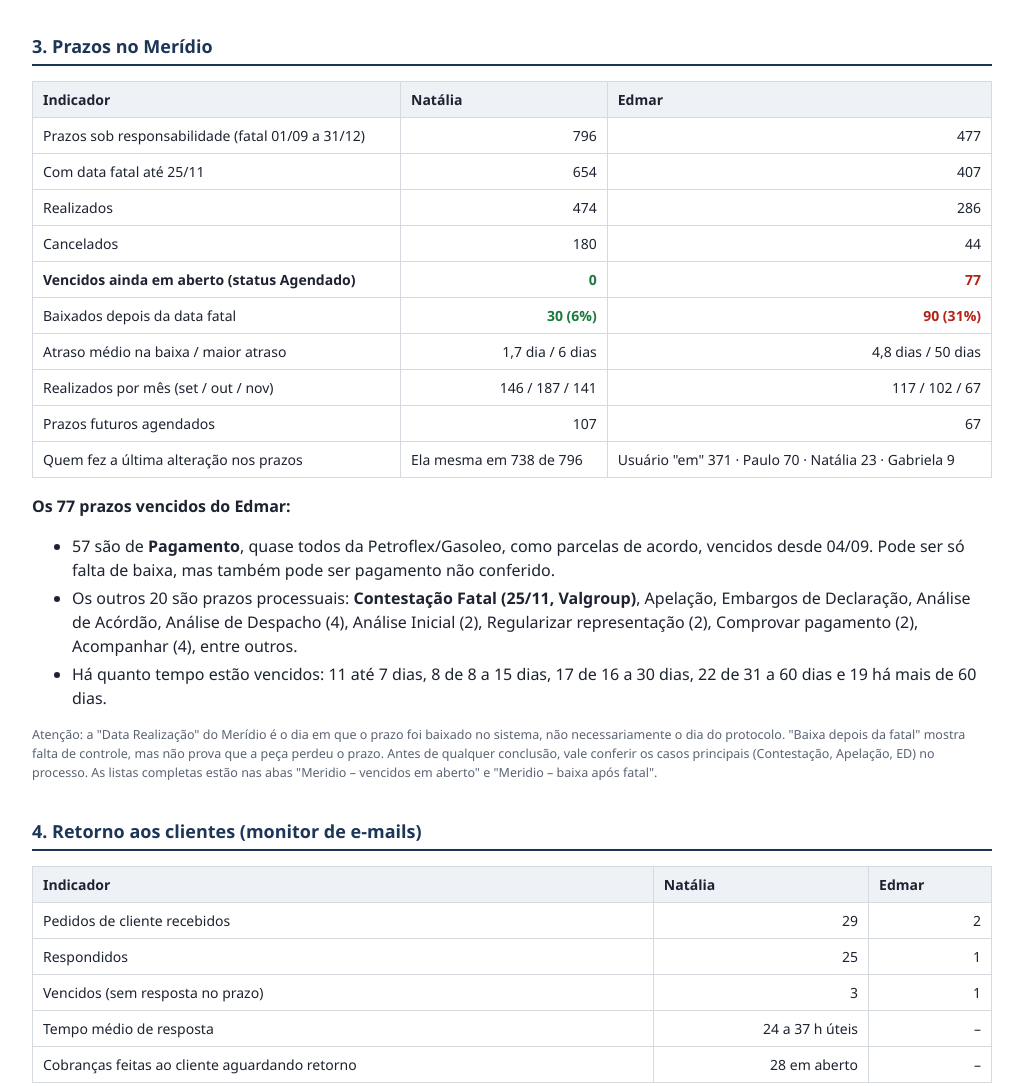
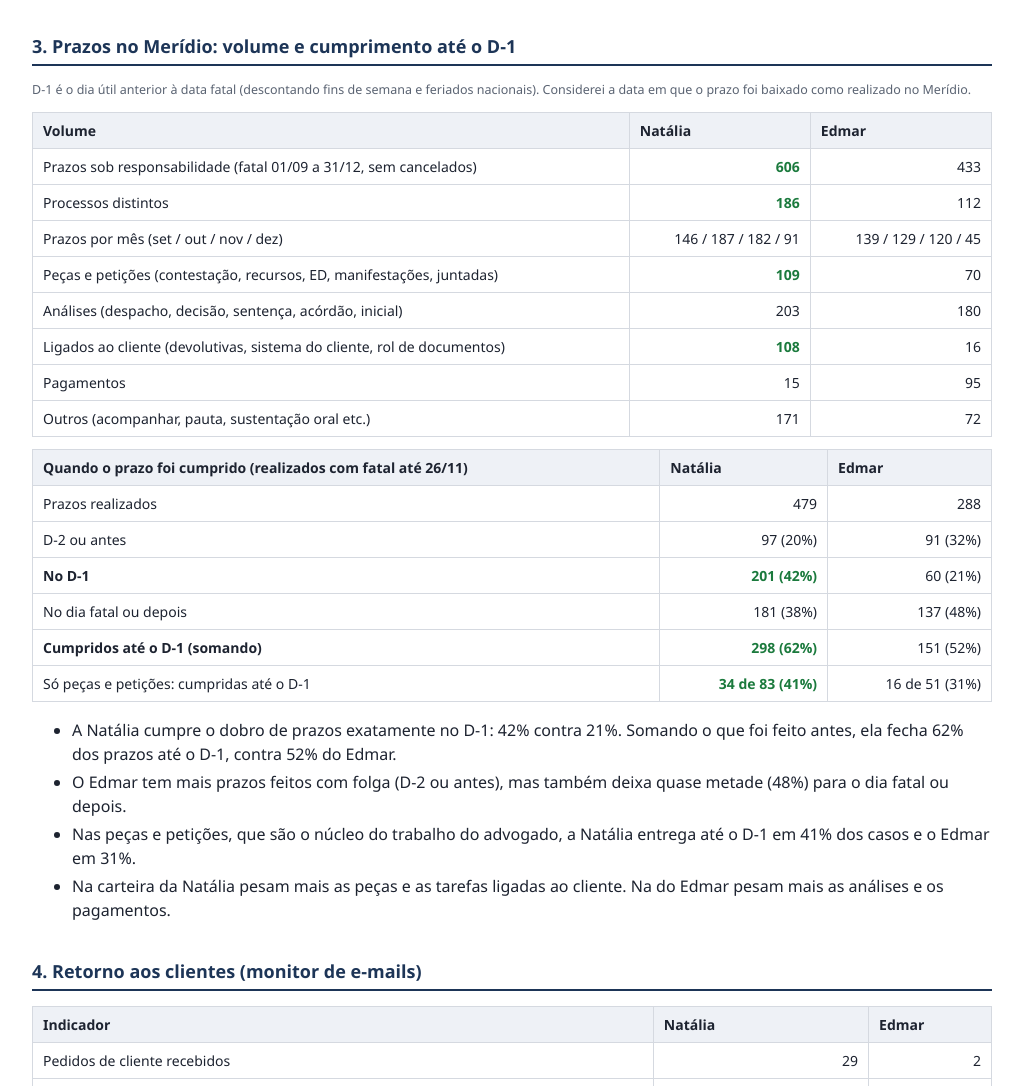
Before and after one commit to Luizam0rim23/comparativo-natalia-edmar, a plain HTML site: page Comparativo_Natalia_x_Edmar.html in a window 1280 px wide. Shown: the part 1452-2538 px from the top of the page, without its empty margins (128-1151 px from the left). Drawn offline with Linux system fonts and the light colour scheme.

Commit message:
Troca prazos vencidos por volume e cumprimento até o D-1
Co-Authored-By: Claude Opus 5.5 <noreply@anthropic.com>

```diff
--- a/Comparativo_Natalia_x_Edmar.html
+++ b/Comparativo_Natalia_x_Edmar.html
@@ -21,7 +21,7 @@
 <div class="sub">Controladoria Diversos · e-mails de 18/09 a 26/11/2026 · prazos do Merídio com data fatal de 01/09 a 31/12/2026 (extração de 26/11/2026, 16h)</div>
 
 <div class="box">
-<b>Resumo.</b> No período, a Natália concentra o atendimento aos clientes e cumpre os prazos do Merídio: não tem nenhum prazo vencido em aberto. O Edmar escreve pouco: 42 e-mails em 10 semanas, mais da metade só de agradecimento, e 1 em cada 5 repassa a outra pessoa uma tarefa básica do processo. No Merídio, ele tem 77 prazos vencidos ainda em aberto e quase um terço dos prazos dele foi baixado depois da data fatal.
+<b>Resumo.</b> No período, a Natália concentra o atendimento aos clientes e tem a maior carteira de prazos. O Edmar escreve pouco: 42 e-mails em 10 semanas, mais da metade só de agradecimento, e 1 em cada 5 repassa a outra pessoa uma tarefa básica do processo. No Merídio, a Natália tem mais volume (606 prazos em 186 processos, contra 433 em 112) e cumpre o dobro de prazos no D-1: 42% contra 21%.
 </div>
 
 <h2>1. E-mails do grupo (sem os e-mails de publicação)</h2>
@@ -56,45 +56,50 @@
 </ul>
 <p class="obs">A lista completa, com data, destinatário e texto, está na aba "Pedidos a terceiros" do arquivo Evidencias_Natalia_x_Edmar.xlsx.</p>
 
-<h2>3. Prazos no Merídio</h2>
+<h2>3. Prazos no Merídio: volume e cumprimento até o D-1</h2>
+<p class="obs">D-1 é o dia útil anterior à data fatal (descontando fins de semana e feriados nacionais). Considerei a data em que o prazo foi baixado como realizado no Merídio.</p>
 <table>
-<tr><th>Indicador</th><th>Natália</th><th>Edmar</th></tr>
-<tr><td>Prazos sob responsabilidade (fatal 01/09 a 31/12)</td><td class="n">796</td><td class="n">477</td></tr>
-<tr><td>Com data fatal até 25/11</td><td class="n">654</td><td class="n">407</td></tr>
-<tr><td>Realizados</td><td class="n">474</td><td class="n">286</td></tr>
-<tr><td>Cancelados</td><td class="n">180</td><td class="n">44</td></tr>
-<tr><td><b>Vencidos ainda em aberto (status Agendado)</b></td><td class="n bom">0</td><td class="n ruim">77</td></tr>
-<tr><td>Baixados depois da data fatal</td><td class="n bom">30 (6%)</td><td class="n ruim">90 (31%)</td></tr>
-<tr><td>Atraso médio na baixa / maior atraso</td><td class="n">1,7 dia / 6 dias</td><td class="n">4,8 dias / 50 dias</td></tr>
-<tr><td>Realizados por mês (set / out / nov)</td><td class="n">146 / 187 / 141</td><td class="n">117 / 102 / 67</td></tr>
-<tr><td>Prazos futuros agendados</td><td class="n">107</td><td class="n">67</td></tr>
-<tr><td>Quem fez a última alteração nos prazos</td><td>Ela mesma em 738 de 796</td><td>Usuário "em" 371 · Paulo 70 · Natália 23 · Gabriela 9</td></tr>
+<tr><th>Volume</th><th>Natália</th><th>Edmar</th></tr>
+<tr><td>Prazos sob responsabilidade (fatal 01/09 a 31/12, sem cancelados)</td><td class="n bom">606</td><td class="n">433</td></tr>
+<tr><td>Processos distintos</td><td class="n bom">186</td><td class="n">112</td></tr>
+<tr><td>Prazos por mês (set / out / nov / dez)</td><td class="n">146 / 187 / 182 / 91</td><td class="n">139 / 129 / 120 / 45</td></tr>
+<tr><td>Peças e petições (contestação, recursos, ED, manifestações, juntadas)</td><td class="n bom">109</td><td class="n">70</td></tr>
+<tr><td>Análises (despacho, decisão, sentença, acórdão, inicial)</td><td class="n">203</td><td class="n">180</td></tr>
+<tr><td>Ligados ao cliente (devolutivas, sistema do cliente, rol de documentos)</td><td class="n bom">108</td><td class="n">16</td></tr>
+<tr><td>Pagamentos</td><td class="n">15</td><td class="n">95</td></tr>
+<tr><td>Outros (acompanhar, pauta, sustentação oral etc.)</td><td class="n">171</td><td class="n">72</td></tr>
 </table>
-<p><b>Os 77 prazos vencidos do Edmar:</b></p>
+<table>
+<tr><th>Quando o prazo foi cumprido (realizados com fatal até 26/11)</th><th>Natália</th><th>Edmar</th></tr>
+<tr><td>Prazos realizados</td><td class="n">479</td><td class="n">288</td></tr>
+<tr><td>D-2 ou antes</td><td class="n">97 (20%)</td><td class="n">91 (32%)</td></tr>
+<tr><td><b>No D-1</b></td><td class="n bom">201 (42%)</td><td class="n">60 (21%)</td></tr>
+<tr><td>No dia fatal ou depois</td><td class="n">181 (38%)</td><td class="n">137 (48%)</td></tr>
+<tr><td><b>Cumpridos até o D-1 (somando)</b></td><td class="n bom">298 (62%)</td><td class="n">151 (52%)</td></tr>
+<tr><td>Só peças e petições: cumpridas até o D-1</td><td class="n bom">34 de 83 (41%)</td><td class="n">16 de 51 (31%)</td></tr>
+</table>
 <ul>
-<li>57 são de <b>Pagamento</b>, quase todos da Petroflex/Gasoleo, como parcelas de acordo, vencidos desde 04/09. Pode ser só falta de baixa, mas também pode ser pagamento não conferido.</li>
-<li>Os outros 20 são prazos processuais: <b>Contestação Fatal (25/11, Valgroup)</b>, Apelação, Embargos de Declaração, Análise de Acórdão, Análise de Despacho (4), Análise Inicial (2), Regularizar representação (2), Comprovar pagamento (2), Acompanhar (4), entre outros.</li>
-<li>Há quanto tempo estão vencidos: 11 até 7 dias, 8 de 8 a 15 dias, 17 de 16 a 30 dias, 22 de 31 a 60 dias e 19 há mais de 60 dias.</li>
+<li>A Natália cumpre o dobro de prazos exatamente no D-1: 42% contra 21%. Somando o que foi feito antes, ela fecha 62% dos prazos até o D-1, contra 52% do Edmar.</li>
+<li>O Edmar tem mais prazos feitos com folga (D-2 ou antes), mas também deixa quase metade (48%) para o dia fatal ou depois.</li>
+<li>Nas peças e petições, que são o núcleo do trabalho do advogado, a Natália entrega até o D-1 em 41% dos casos e o Edmar em 31%.</li>
+<li>Na carteira da Natália pesam mais as peças e as tarefas ligadas ao cliente. Na do Edmar pesam mais as análises e os pagamentos.</li>
 </ul>
-<p class="obs">Atenção: a "Data Realização" do Merídio é o dia em que o prazo foi baixado no sistema, não necessariamente o dia do protocolo. "Baixa depois da fatal" mostra falta de controle, mas não prova que a peça perdeu o prazo. Antes de qualquer conclusão, vale conferir os casos principais (Contestação, Apelação, ED) no processo. As listas completas estão nas abas "Meridio – vencidos em aberto" e "Meridio – baixa após fatal".</p>
-
 <h2>4. Retorno aos clientes (monitor de e-mails)</h2>
 <table>
 <tr><th>Indicador</th><th>Natália</th><th>Edmar</th></tr>
 <tr><td>Pedidos de cliente recebidos</td><td class="n">29</td><td class="n">2</td></tr>
 <tr><td>Respondidos</td><td class="n">25</td><td class="n">1</td></tr>
-<tr><td>Vencidos (sem resposta no prazo)</td><td class="n">3</td><td class="n">1</td></tr>
 <tr><td>Tempo médio de resposta</td><td class="n">24 a 37 h úteis</td><td class="n">–</td></tr>
 <tr><td>Cobranças feitas ao cliente aguardando retorno</td><td class="n">28 em aberto</td><td class="n">–</td></tr>
 </table>
-<p class="obs">O pedido vencido do Edmar é o da Valgroup "ENVIO DO PROCESSO PARA A META. PRAZO PARA QUESITOS E ASSISTENTE": chegou em 09/11, venceu em 11/11 e foi respondido em 24/11. Os vencidos da Natália são de 22/09, 16/10 e 19/11 (IBACEM).</p>
+<p class="obs">O pedido do Edmar é o da Valgroup "ENVIO DO PROCESSO PARA A META. PRAZO PARA QUESITOS E ASSISTENTE": chegou em 09/11 e foi respondido em 24/11.</p>
 
 <h2>5. Leitura geral</h2>
 <ul>
 <li><b>Volume e cliente:</b> a Natália sustenta o relacionamento com IBACEM, Royal Grapes, Valgroup, Petroflex, Capricche e Suassuna. Envia pautas, devolutivas, cobra subsídios e quesitos. O contato do Edmar com o cliente é pontual.</li>
 <li><b>Autonomia:</b> 19% dos e-mails do Edmar repassam tarefas operacionais do próprio processo, e 55% são só agradecimento. Nos e-mails da Natália, os repasses ficam em 3%.</li>
-<li><b>Prazos:</b> a carteira da Natália está em dia e é maior, com 796 prazos contra 477. A do Edmar tem 77 vencidos em aberto, 20 deles processuais, e 31% dos prazos baixados com atraso.</li>
-<li><b>Pontos de atenção da Natália:</b> 3 pedidos de cliente vencidos e tempo médio de resposta de 1 a 1,5 dia útil. Há ainda 28 cobranças aguardando retorno do cliente, o que mostra diligência, mas pede acompanhamento.</li>
+<li><b>Prazos:</b> a carteira da Natália é maior (606 x 433 prazos, 186 x 112 processos) e ela cumpre 62% até o D-1, sendo 42% exatamente no D-1. O Edmar cumpre 52% até o D-1 (21% no D-1) e deixa 48% para o dia fatal ou depois.</li>
+<li><b>Ponto de atenção da Natália:</b> o tempo médio de resposta ao cliente é de 1 a 1,5 dia útil, e 38% dos prazos dela ainda ficam para o dia fatal.</li>
 </ul>
 
 <p class="obs">Fontes: pastas "Monitoramento de Emails/KPI2M_Diversos" e "Diversos" (6.371 e-mails, sem duplicatas) e "Acompanhamento de Prazos MFMO/PautaReport 2026-11-26 16h00.xlsx". O Merídio exporta só a última alteração de cada prazo, não quem o cadastrou. O usuário "em" foi lido como sendo o Edmar, mas isso não está confirmado.</p>
```
Also changed, not shown: 2 other files.
